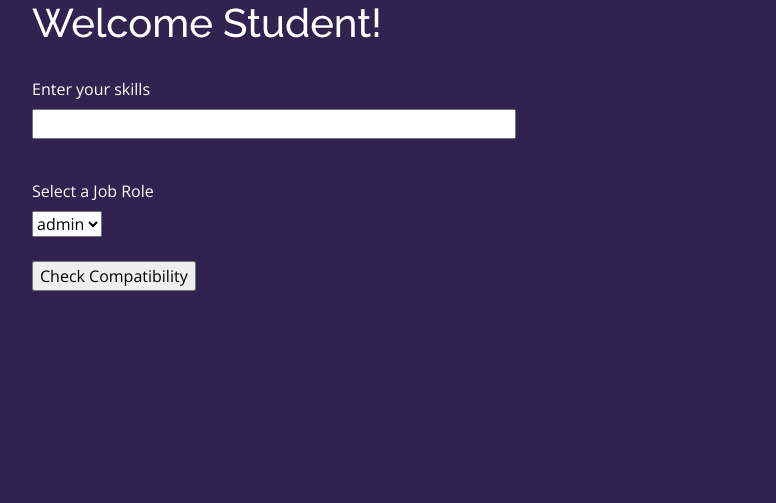
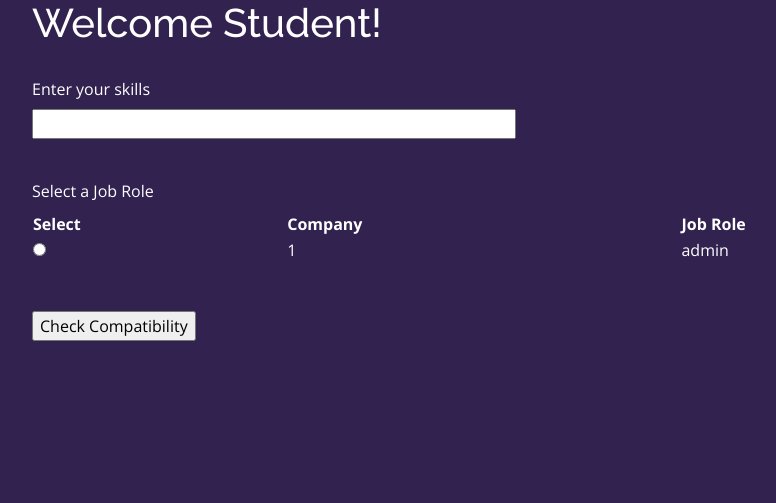
Before and after one commit to AbbasSavvy/FYP-2022, a Django app: template fyp_project/home/templates/home-templates/student.html in a window 1280 px wide. Shown: the part 65-568 px from the top of the page, without its empty margins (79-855 px from the left). Run offline with Django 3.2, Linux system fonts and the light colour scheme; the template is opened without the code that fills it: most values are stand-ins (such as "Sample title", 1, 10 or a date in 2020); some libraries are stand-ins or nearby versions.

Commit message:
Update student.html
Displaying company with job role- radio button addition

```diff
--- a/fyp_project/home/templates/home-templates/student.html
+++ b/fyp_project/home/templates/home-templates/student.html
@@ -35,11 +35,27 @@
             </div>
             <br>
             <label for="jobRole">Select a Job Role</label><br>
+            <!--
             <select name="jobRole" id="jobRole">
                 {% for i in job_roles %}
                 <option value={{i.get_jd_id}}>{{i}}</option>
                 {% endfor %}
             </select>
+        -->
+            <table style="width:100%">
+                <tr>
+                  <th>Select</th>
+                  <th>Company</th>
+                  <th>Job Role</th>
+                </tr>
+                {% for role in job_roles %}
+                    <tr>
+                    <td><input type="radio" id="jobRole" name="jobRole" value="{{role.get_jd_id}}"></td>
+                    <td>{{role.get_jd_company_id}}</td>
+                    <td>{{role}}</td>
+                    </tr>
+                {% endfor %}
+              </table>
             <br>
             <br>
             <input type="submit" name="check_compatibility" id="check_compatibility" value="Check Compatibility">
```
